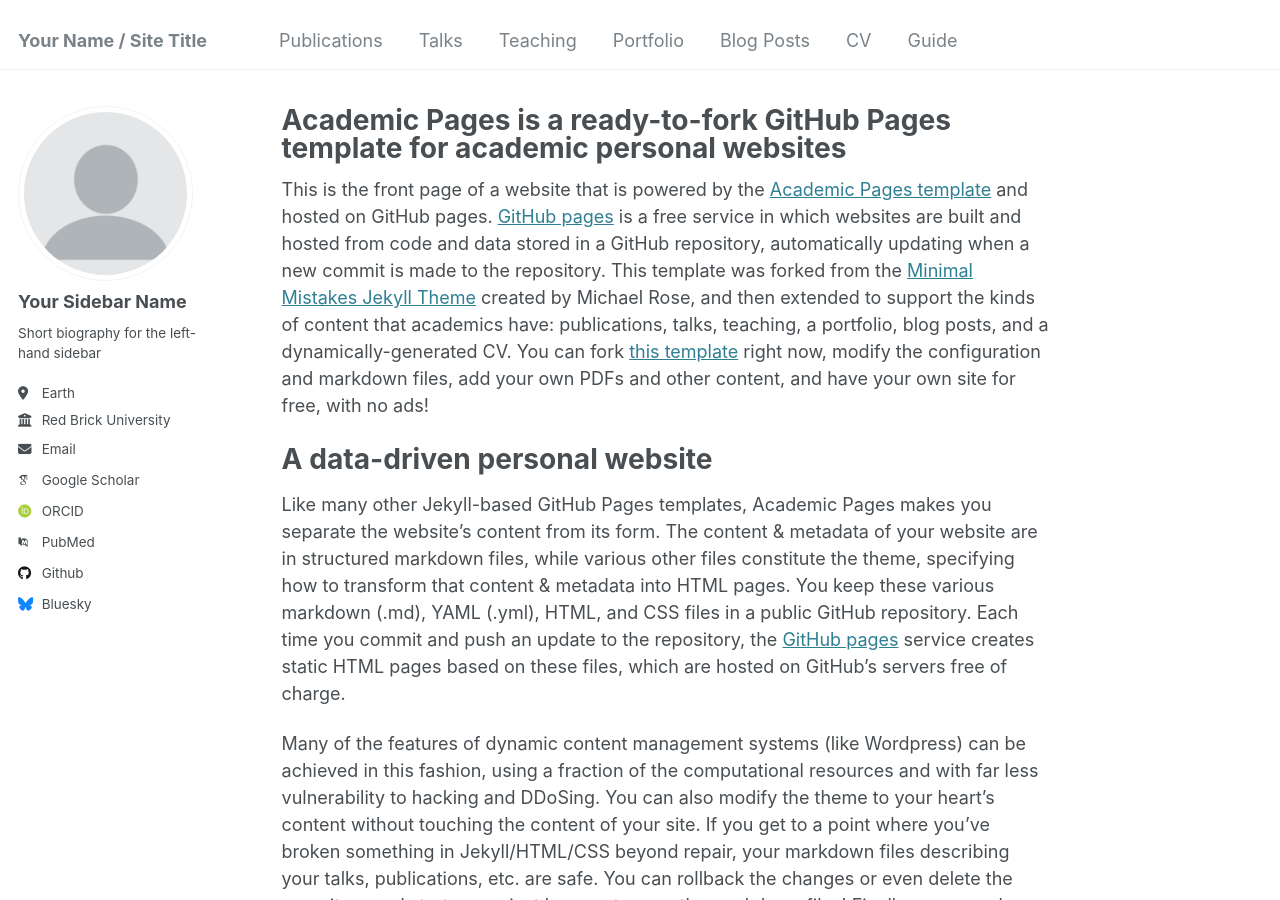
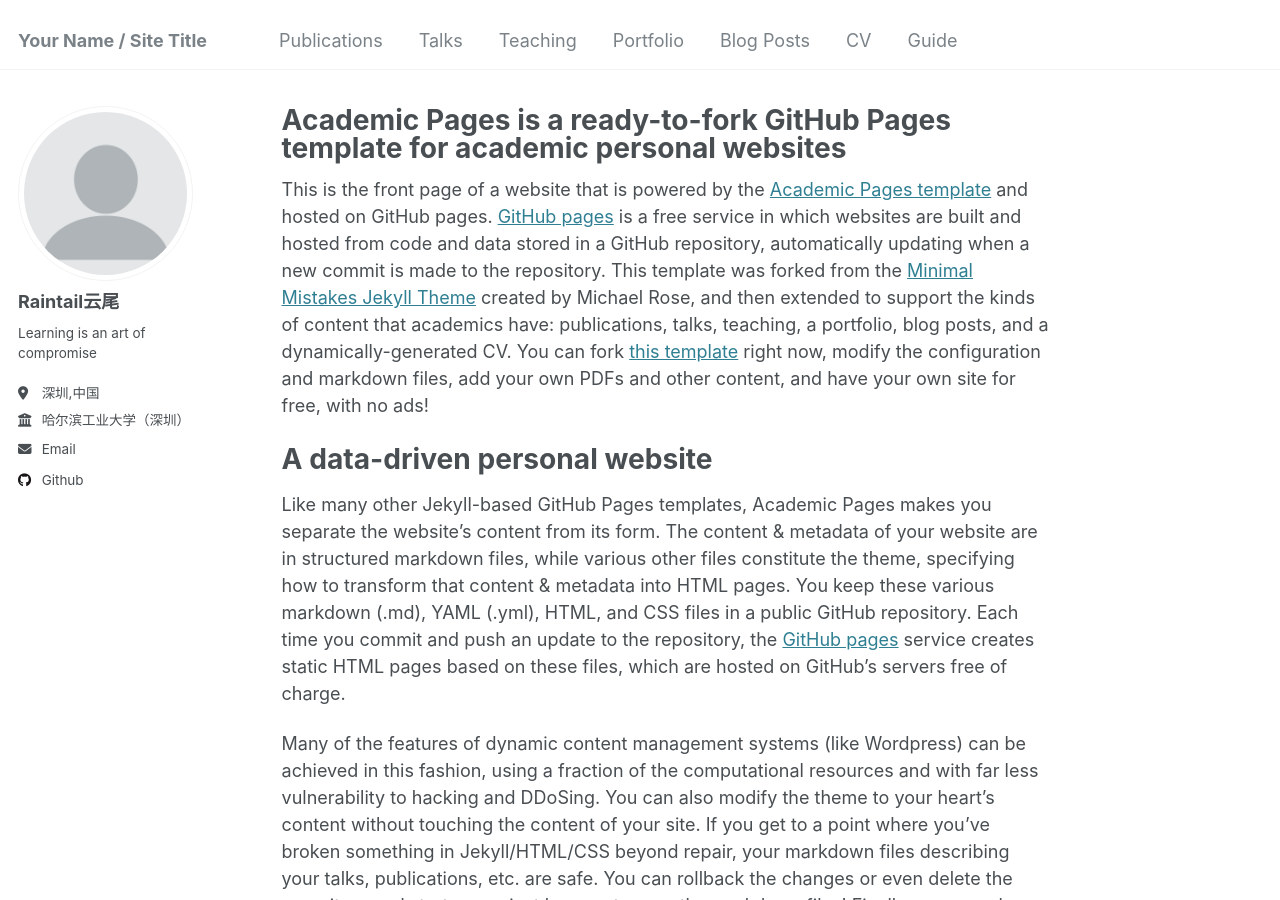
Before and after one commit to Rainbow-cocktail/Raintail-homepage, a Jekyll site: the page built from _pages/about.md, in a window 1280 px wide and 900 px high. Built offline with Jekyll 4.4.1, drawn with Linux system fonts in a browser that asks for light colours; some web fonts are replaced.

Commit message:
Update _config.yml
修改了部分的个人侧边栏信息

```diff
--- a/_config.yml
+++ b/_config.yml
@@ -22,21 +22,21 @@ repository               : "academicpages/academicpages.github.io"
 author:
   # Biographic information
   avatar           : "profile.png"
-  name             : "Your Sidebar Name"
+  name             : "Raintail云尾"
   pronouns         : # example: "she/her"
-  bio              : "Short biography for the left-hand sidebar"
-  location         : "Earth"
-  employer         : "Red Brick University"
+  bio              : "Learning is an art of compromise"
+  location         : "深圳,中国"
+  employer         : "哈尔滨工业大学（深圳）"
   uri              : # URL
-  email            : "none@example.org"
+  email            : "1852772611@qq.com"
 
   # Academic websites
   arxiv            : # URL - Update with the correct link to your profile
-  googlescholar    : "https://scholar.google.com/citations?user=PS_CX0AAAAAJ"
+  googlescholar    : # URL
   impactstory      : # URL
-  orcid            : "http://orcid.org/yourorcidurl"
+  orcid            : # URL
   semantic         : # URL
-  pubmed           : "https://www.ncbi.nlm.nih.gov/pubmed/?term=john+snow"
+  pubmed           : # URL
   researchgate     : # URL
   scopus           : # URL
 
@@ -44,12 +44,12 @@ author:
   bitbucket        : # Username - Update with your username on the site
   codepen          : # Username
   dribbble         : # Username
-  github           : "academicpages"
+  github           : "https://github.com/Rainbow-cocktail"
   kaggle           : # Username
   stackoverflow    : # User number or user number and name (i.e., use "1" or "1/jeff-atwood")
 
   # Social media
-  bluesky          : "bsky.app" # Replace this with you Bluesky username
+  bluesky          : # Replace this with you Bluesky username
   facebook         : # Username
   flickr           : # Username
   foursquare       : # Username
```
